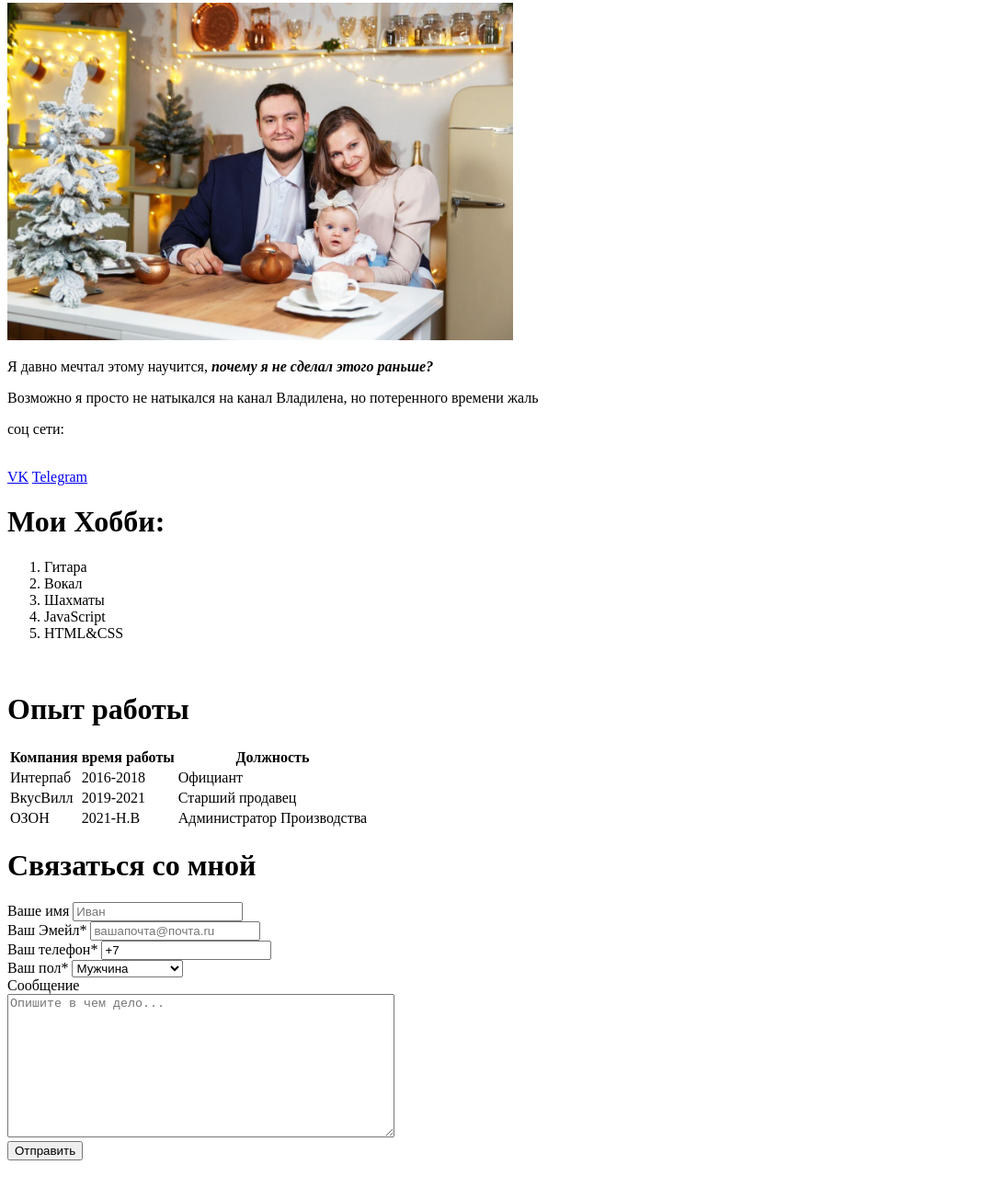
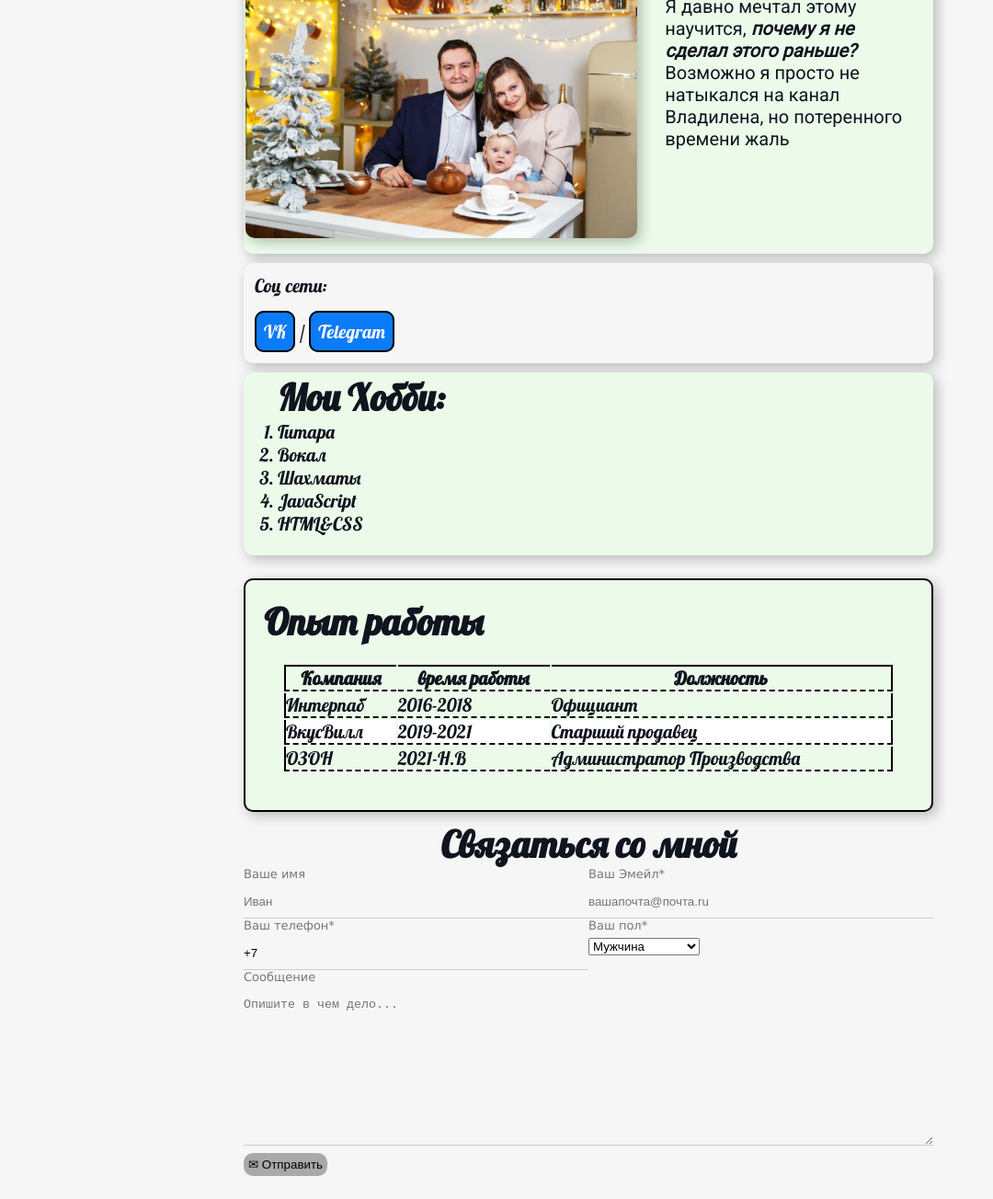
Before and after one commit to talex2901/first, a plain HTML site: page index.html in a window 1280 px wide. Shown: the part 77-1381 px from the top of the page at 92% size, without its empty margins (0-1080 px from the left). Before the commit the page ends 1347 px from the top, so only its background shows below. Drawn offline with Linux system fonts and the light colour scheme; a web font is replaced by a local one.

Commit message:
add styles

```diff
--- /dev/null
+++ b/01_SCC.css
@@ -0,0 +1,223 @@
+@import url('https://fonts.googleapis.com/css2?family=Inspiration&family=Lobster&display=swap');
+@import url('https://fonts.googleapis.com/css2?family=Inspiration&family=Lobster&family=Roboto&display=swap');
+
+* {
+    margin: 0;
+    padding: 0;
+}
+.container {
+    max-width: 750px;
+    margin: auto;
+
+}
+body {
+    background: #f6f6f6;
+    font-family: lobster, verdana, sans-serif;
+    font-size: 20px;
+    font-weight: lighter;
+    color: #0f141e;
+    box-shadow: 4px 4px 14px rgba(0, 0, 0, 0.25);
+}
+.image {
+/* background: #fdf8df; */
+/* padding: 10px; */
+margin-bottom: 10px;
+/* border: 1px solid #fdf8df; */
+/* border-radius: 10px; */
+/* box-shadow: 4px 4px 14px rgba(0, 0, 0, 0.25); */
+padding-right: 10px;
+}
+.rabota td{
+    width: 100%;
+}
+
+.adress {
+    background: #f6f6f6;
+    padding: 10px;
+    padding-bottom: 20px;
+    margin-bottom: 10px;
+    border: 2px solid #f6f6f6;
+    border-radius: 10px;
+    box-shadow: 4px 4px 14px rgba(0, 0, 0, 0.25);
+}
+
+.block {
+    /* background: #ebfae9; */
+    font-family: roboto, sans-serif;
+    margin-bottom: 10px;
+    /* border: 2px solid #ebfae9; */
+    /* border-radius: 10px; */
+    /* box-shadow: 4px 4px 14px rgba(0, 0, 0, 0.25); */
+    padding: 20px;
+}
+.fedback {
+    /* background: transparent; */
+    /* margin-bottom: 10px;  */
+    /* border: 2px solid #ebfae9; */
+    /* border-radius: 10px; */
+    /* box-shadow: 4px 4px 14px rgba(0, 0, 0, 0.25); */
+    /* padding-left: 20px; */
+    /* padding-bottom: 20px; */
+}
+.hobby {
+    background: #ebfae9;
+    border: 2px solid #ebfae9;
+    border-radius: 10px;
+    padding-left: 35px;
+    padding-bottom: 20px;
+    box-shadow: 4px 4px 14px rgba(0, 0, 0, 0.25);
+
+}
+.work {
+    background: #ebfae9;
+    margin-bottom: 10px;
+    border: 2px solid #000000;
+    border-radius: 10px;
+    box-shadow: 4px 4px 14px rgba(0, 0, 0, 0.25);
+    /* padding-left: 20px; */
+    /* padding-bottom: 20px; */
+    /* width: 100%; */
+    text-decoration: solid;
+    padding: 20px;
+}
+.work th {
+    border: 2px solid black;
+    border-bottom: 2px dashed black;
+    border-left: none;
+    border-right: none;
+}
+.work tr:nth-child(even) {
+ background: rgb(255, 255, 255);
+}
+.work td {
+    border: 2px solid black;
+    border-top: none;
+    border-bottom: 2px dashed black;
+    border-left: none;
+    border-right: none;
+}
+.work td:last-child {
+    border-right: 2px solid black;
+
+}
+.work td:first-child {
+    border-left: 2px solid black;
+}
+.work th:last-child {
+    border-right: 2px solid black;
+
+}
+.work th:first-child {
+    border-left: 2px solid black;
+}
+.workTable {
+    width: 100%;
+    padding: 20px;
+}
+.work td:hover {
+    background: #9c9c9c;
+
+}
+.myPhoto {
+    width: 100%;
+    border-radius: 10px;
+    box-shadow: 4px 4px 14px rgba(0, 0, 0, 0.25)
+}
+.btn {
+padding: 5px;
+background: darkgray;
+border: none;
+cursor: pointer;
+border-radius: 10px;
+}
+
+.btn:hover {
+opacity: 0.8;
+color: #ebfae9;
+background: #0f141e;
+}
+a:hover {
+    color: rgb(0, 0, 0);
+    background: #27a3e2;
+ text-decoration: underline ;
+}
+.site {
+    cursor: pointer;
+    background: #0b7bf7;
+    color: #f7f7f7;
+    padding: 8px;
+    border: 2px solid black;
+    border-radius: 10px;
+    text-decoration: none;
+}
+.fedback h1{
+    text-align: center;
+}
+.formGroup label{
+display: block;
+color: #797575;
+font-size: 13px;
+font-family: Verdana, Geneva, Tahoma, sans-serif;
+}
+.formGroup input, .formGroup textarea {
+    width: 100%;
+    box-sizing: border-box;
+    border: none;
+    background: transparent;
+    border-bottom: 1px solid #ccc;
+    color: #000;
+    padding: 15px 0px 10px;
+    outline: none;
+}
+.formRow .formGroup {
+    display: inline-block;
+    /* margin-right: 20px; */
+    width: 50%;
+}
+.formRow {
+    display: flex;
+}
+.formTel {
+    display: flex;
+}
+.formTel .formGroup {
+    display: inline-block;
+    width: 50%;
+}
+.hair {
+    display: flex;
+    background: #ebfae9;
+    font-family: roboto, sans-serif;
+    margin-bottom: 10px;
+    border: 2px solid #ebfae9;
+    border-radius: 10px;
+    box-shadow: 4px 4px 14px rgba(0, 0, 0, 0.25);
+    padding: 0px;
+
+    }
+@media (max-width: 500px){
+.hair {
+  display: block;
+}
+
+.block {
+padding: 10px;
+text-align: center;
+}
+.formRow {
+    display: block;
+}
+.formTel {
+    display: block;
+}
+.formRow .formGroup {
+    width: 100%;
+    margin-right: 0;
+    margin-bottom: 10px;
+}
+.formTel .formGroup {
+    width: 100%;
+    margin-right: 0;
+    margin-bottom: 10px;
+}
+}
--- a/index.html
+++ b/index.html
@@ -1,24 +1,37 @@
 <!DOCTYPE html>
 <html lang="en">
-<head>
+<head id="head">
     <meta charset="UTF-8">
     <meta http-equiv="X-UA-Compatible" content="IE=edge">
     <meta name="viewport" content="width=device-width, initial-scale=1.0">
     <meta name="keywords" content= "Hello, my first page, vladilen course">
     <meta name="description" content="Привет, это моя первая страница в интернете.
     Здесь я буду практикаваться и изучать основы создания сайтов">
+    <link rel="stylesheet" href="01_SCC.css">
     <title>мой первый сайт</title>
 </head>
 <body>
+    <div class="container">
+    <header id="header" style="color: rgb(71, 80, 80);">
  <h1>Алексей</h1>
- <img src="images/photo_1.jpg" width="550" alt="Тут могла быть ваша реклама XD">
-  <p>Я давно мечтал этому научится, <strong><em>почему я не сделал этого раньше?</em></strong> </p>
+</header>
+<div class="hair">
+<p class="image">
+ <img src="images/photo_1.jpg" class="myPhoto" width="550" alt="Тут могла быть ваша реклама XD">
+</p>
+  <div class="block">
+    Я давно мечтал этому научится, <strong><em>почему я не сделал этого раньше?</em></strong> </p>
   <p>Возможно я просто не натыкался на канал Владилена, но потеренного времени жаль</p>
-<p>соц сети:</p>
+</div>
+</div>
+<div class="adress">
+<p>Cоц сети:</p>
 <br>
-<a href="https://vk.com/lexataranuk">VK</a>
-<a href="https://t.me/talex29">Telegram</a>
+<a href="https://vk.com/lexataranuk" class="site">VK</a>  /
+<a href="https://t.me/talex29" class="site">Telegram</a>
 <p>
+</div>
+<div class="hobby">
     <h1>
         Мои Хобби:
     </h1>
@@ -29,12 +42,11 @@
         <li>JavaScript</li>
         <li>HTML&CSS</li>
     </Ol>
-</p>
+</div>
 <br>
-<p>
+<div class="work">
     <h1>Опыт работы</h1>
-</p>
-<table>
+<table class="workTable">
     <thead>
         <tr>
             <th>Компания</th>
@@ -43,44 +55,48 @@
         </tr>
     </thead>
     <tbody>
-        <tr>
+        <tr class="resume-1">
             <td>Интерпаб</td>
             <td>2016-2018</td>
             <td>Официант</td>
         </tr>
-        <tr>
+        <tr class="resume-2">
             <td>ВкусВилл</td>
             <td>2019-2021</td>
             <td>Старший продавец</td>
         </tr>
-        <tr>
+        <tr class="resume-3">
             <td>ОЗОН</td>
             <td>2021-Н.В</td>
             <td>Администратор Производства</td>
         </tr>
     </tbody>
 </table>
-
+</div>
+<div class="fedback">
 <P>
     <h1>Связаться со мной</h1>
 </P>
 
-<form>
-    <div>
+<form class="form">
+    <div class="formRow">
+    <div class="formGroup">
         <label for="Name" >Ваше имя</label>
         <input type="text" id="Name" placeholder="Иван">
     </div>
-    <div>
+    <div class="formGroup">
         <label for="Email" >Ваш Эмейл*</label>
         <input type="email" id="Email" placeholder="вашапочта@почта.ru">
     </div>
-    <div>
+</div>
+<div class="formTel">
+    <div class="formGroup">
         <label for="tel">Ваш телефон*</label>
         <input type="tel" id="tel" name="tel"
        pattern="[+7]{2}[0-9]{3}[0-9]{3}[0-9]{2}[0-9]{2}" value="+7" placeholder="+79*********"
        required>
     </div>
-    <div>
+    <div class="formGroup">
         <label for="sex">Ваш пол*</label>
         <select>
             <option value="Mele">Мужчина</option>
@@ -88,18 +104,17 @@
             <option value="AttackHelicopter">Боевой Ветолет</option>
         </select>
     </div>
-
-    <div>
+</div>
+    <div class="formGroup">
         <label for="message" >Сообщение</label>
-        <br>
         <textarea id="message" cols="50" rows="10" placeholder="Опишите в чем дело..."></textarea>
     </div>
-    <Button type="Submit">Отправить</Button>
+    <Button class="btn" type="Submit">✉ Отправить</Button>
 
 
 </form>
-
-
-
+</div>
+</div>
+<br>
 </body>
 </html>
```
